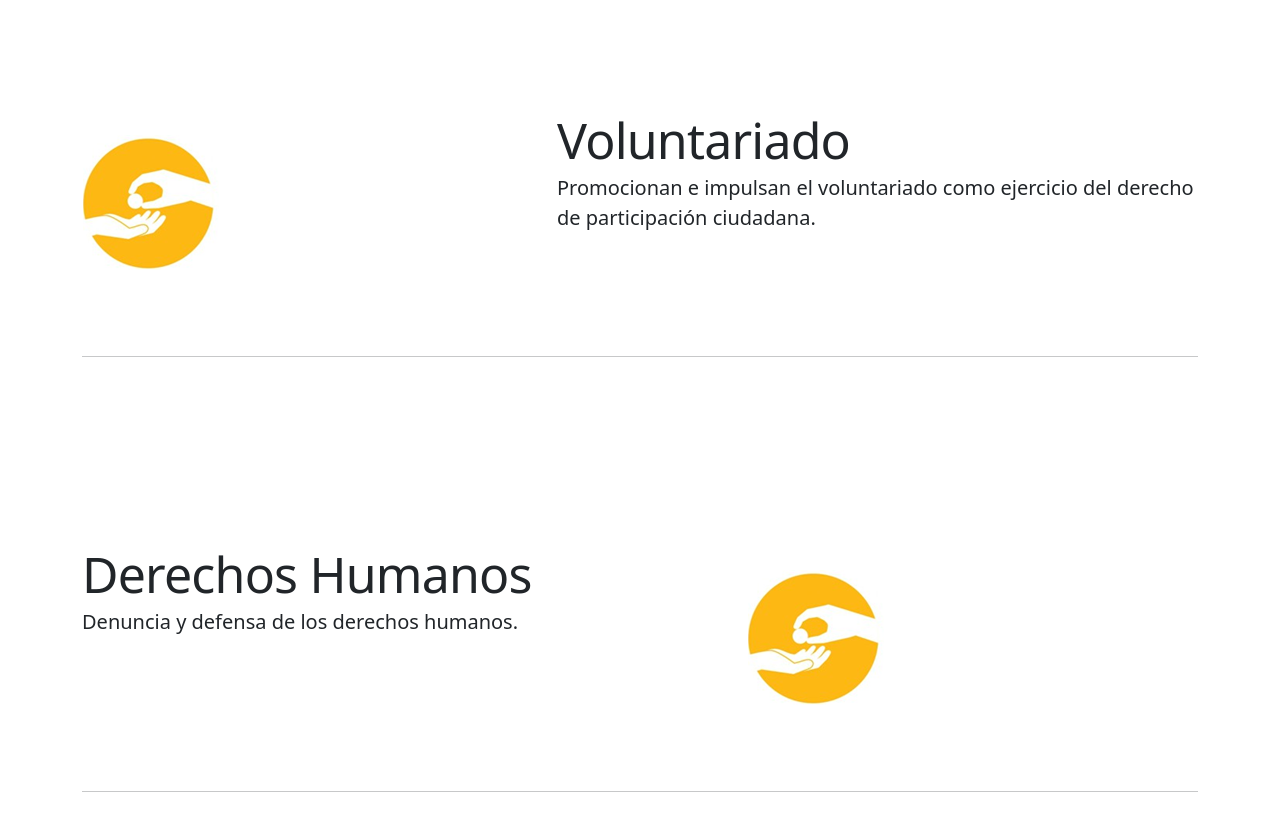
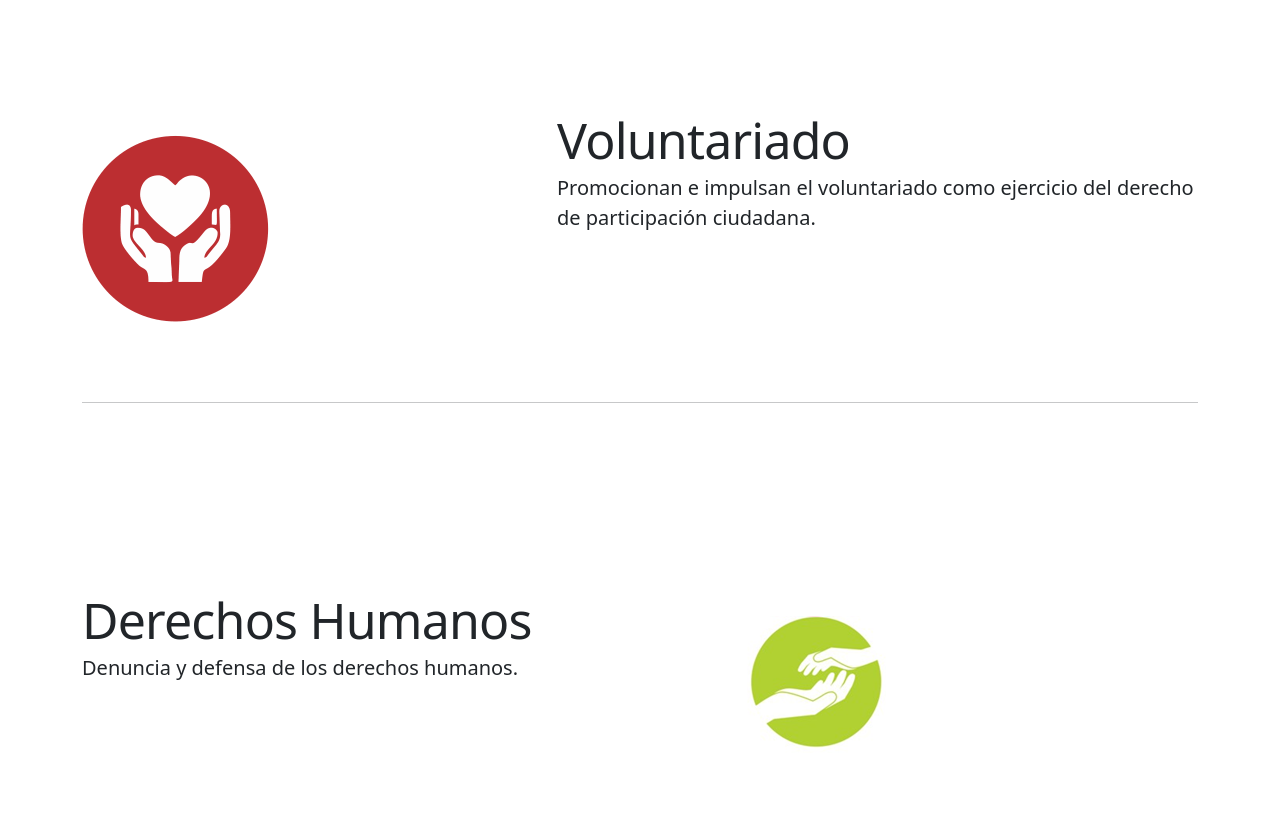
Before and after one commit to sebastian25-chinga/ong, a website: page index.html in a window 1280 px wide. Shown: the part 1605-2420 px from the top of the page. Drawn offline with nearby package versions, Linux system fonts and the light colour scheme; files that its build step writes are made by us from their sources.

Commit message:
Version 5

```diff
--- a/index.html
+++ b/index.html
@@ -201,6 +201,7 @@
 
             <hr class="featurette-divider">
 
+            <!-- Accion Social -->
             <div class="row featurette" id="nosotros">
                 <div class="col-md-7">
                     <h2 class="featurette-heading fw-normal lh-1">Acción Social</h2>
@@ -221,6 +222,7 @@
 
             <hr class="featurette-divider">
 
+            <!-- Voluntariado -->
             <div class="row featurette">
                 <div class="col-md-7 order-md-2">
                     <h2 class="featurette-heading fw-normal lh-1">Voluntariado</h2>
@@ -233,7 +235,7 @@
                         aria-label="Placeholder: 500x500" preserveAspectRatio="xMidYMid slice" focusable="false">
                         <!-- <title>Placeholder</title>
                         <rect width="100%" height="100%" fill="#eee" /><text x="50%" y="50%" fill="#aaa" dy=".3em">500x500</text> -->
-                        <img src="img/imagen6.png" alt="">
+                        <img src="img/images.png" alt="">
                     </svg>
 
                 </div>
@@ -241,6 +243,7 @@
 
             <hr class="featurette-divider">
 
+            <!-- Derechos Humanos -->
             <div class="row featurette">
                 <div class="col-md-7">
                     <h2 class="featurette-heading fw-normal lh-1">Derechos Humanos</h2>
@@ -252,7 +255,7 @@
                         aria-label="Placeholder: 500x500" preserveAspectRatio="xMidYMid slice" focusable="false">
                         <!-- <title>Placeholder</title>
                         <rect width="100%" height="100%" fill="#eee" /><text x="50%" y="50%" fill="#aaa" dy=".3em">500x500</text> -->
-                        <img src="img/imagen6.png" alt="">
+                        <img src="img/imagen3.png" alt="">
                     </svg>
 
                 </div>
@@ -260,6 +263,7 @@
 
             <hr class="featurette-divider">
 
+            <!-- Medioambientales -->
             <div class="row featurette">
                 <div class="col-md-7 order-md-2">
                     <h2 class="featurette-heading fw-normal lh-1">Medioambientales</h2>
@@ -271,7 +275,7 @@
                         aria-label="Placeholder: 500x500" preserveAspectRatio="xMidYMid slice" focusable="false">
                         <!-- <title>Placeholder</title>
                         <rect width="100%" height="100%" fill="#eee" /><text x="50%" y="50%" fill="#aaa" dy=".3em">500x500</text> -->
-                        <img src="img/imagen6.png" alt="">
+                        <img src="img/imagen2.png" alt="">
                     </svg>
 
                 </div>
@@ -279,6 +283,7 @@
 
             <hr class="featurette-divider">
 
+            <!-- ONGD -->
             <div class="row featurette">
                 <div class="col-md-7">
                     <h2 class="featurette-heading fw-normal lh-1">Desarrollo (ONGD)</h2>
@@ -292,7 +297,7 @@
                         <!-- <title>Placeholder</title>
                         <rect width="100%" height="100%" fill="#eee" /><text x="50%" y="50%" fill="#aaa" dy=".3em">500x500</text> -->
 
-                        <img src="img/imagen6.png" alt="">
+                        <img src="img/images 4.png" alt="">
                     </svg>
 
                 </div>
```
